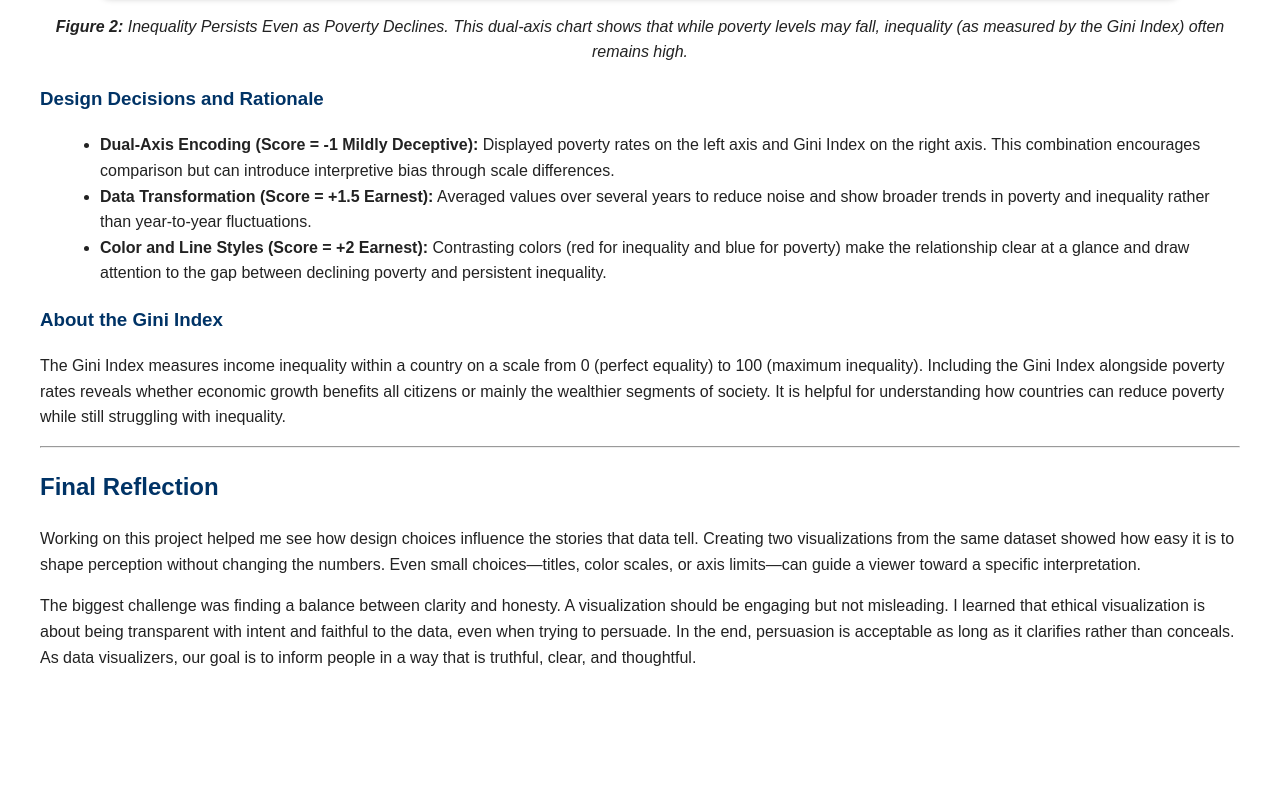
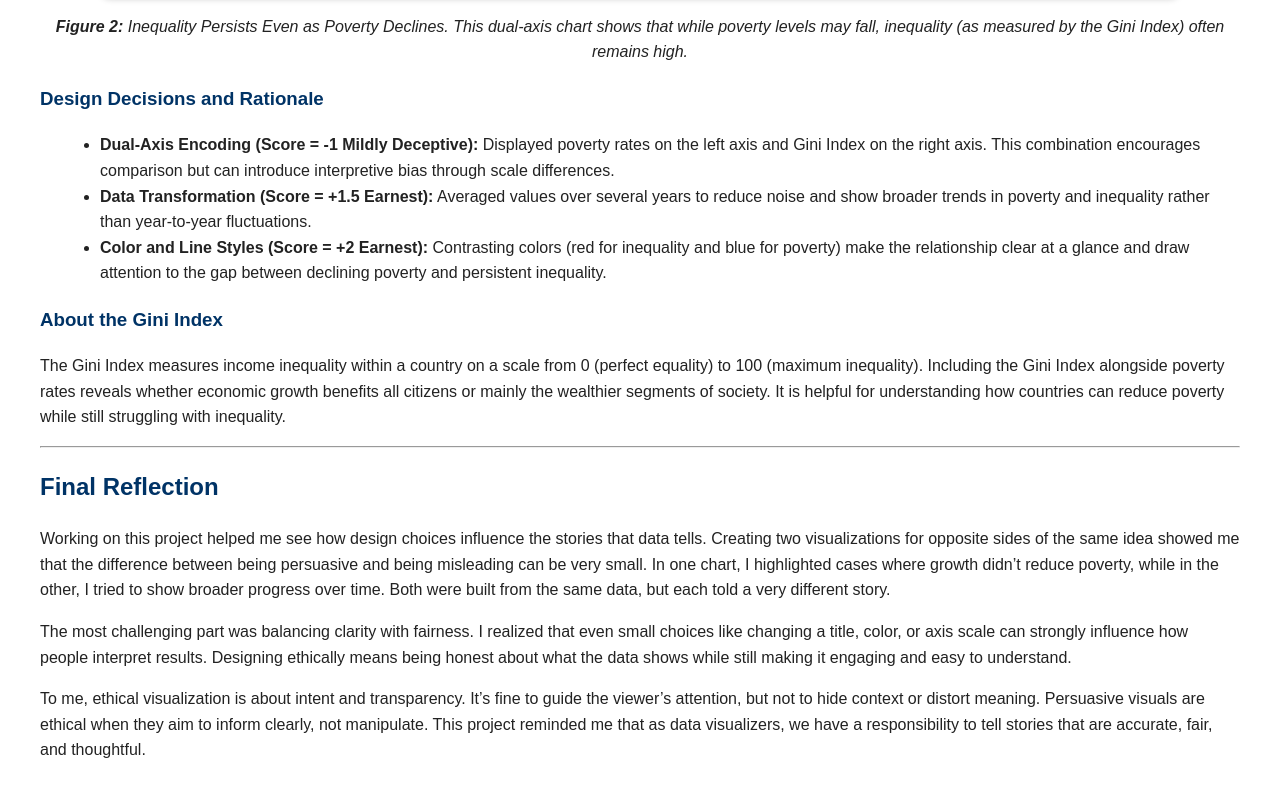
Before and after one commit to avakilov/project_2, a plain HTML site: page index.html in a window 1280 px wide. Shown: the part 1886-2682 px from the top of the page. Before the commit the page ends 2596 px from the top, so only its background shows below. Drawn offline with Linux system fonts and the light colour scheme.

Commit message:
Update index.html

```diff
--- a/index.html
+++ b/index.html
@@ -22,7 +22,7 @@
   <p><strong>"High income growth among the bottom 40% of the population does not always result in reduced poverty or lower inequality."</strong></p>
   <hr>
 
-  <h2>FOR the Proposition</h2>
+  <h2>FOR the P roposition</h2>
   <img src="images/Plot_1.png" alt="High Income Growth ≠ Low Poverty Chart">
   <p class="caption"><strong>Figure 1:</strong> High Income Growth ≠ Low Poverty. This chart shows that even countries with rapid income growth among the bottom 40% can still struggle with high poverty levels.</p>
  </article>
@@ -52,9 +52,10 @@
   <hr>
 
   <h2>Final Reflection</h2>
-  <p>Working on this project helped me see how design choices influence the stories that data tell. Creating two visualizations from the same dataset showed how easy it is to shape perception without changing the numbers. Even small choices—titles, color scales, or axis limits—can guide a viewer toward a specific interpretation.</p>
+  <p>Working on this project helped me see how design choices influence the stories that data tells. Creating two visualizations for opposite sides of the same idea showed me that the difference between being persuasive and being misleading can be very small. In one chart, I highlighted cases where growth didn’t reduce poverty, while in the other, I tried to show broader progress over time. Both were built from the same data, but each told a very different story.</p>
 
-  <p>The biggest challenge was finding a balance between clarity and honesty. A visualization should be engaging but not misleading. I learned that ethical visualization is about being transparent with intent and faithful to the data, even when trying to persuade. In the end, persuasion is acceptable as long as it clarifies rather than conceals. As data visualizers, our goal is to inform people in a way that is truthful, clear, and thoughtful.</p>
+  <p>The most challenging part was balancing clarity with fairness. I realized that even small choices like changing a title, color, or axis scale can strongly influence how people interpret results. Designing ethically means being honest about what the data shows while still making it engaging and easy to understand.</p>
+  <p>To me, ethical visualization is about intent and transparency. It’s fine to guide the viewer’s attention, but not to hide context or distort meaning. Persuasive visuals are ethical when they aim to inform clearly, not manipulate. This project reminded me that as data visualizers, we have a responsibility to tell stories that are accurate, fair, and thoughtful.</p>
 
 </body>
 </html>
```
